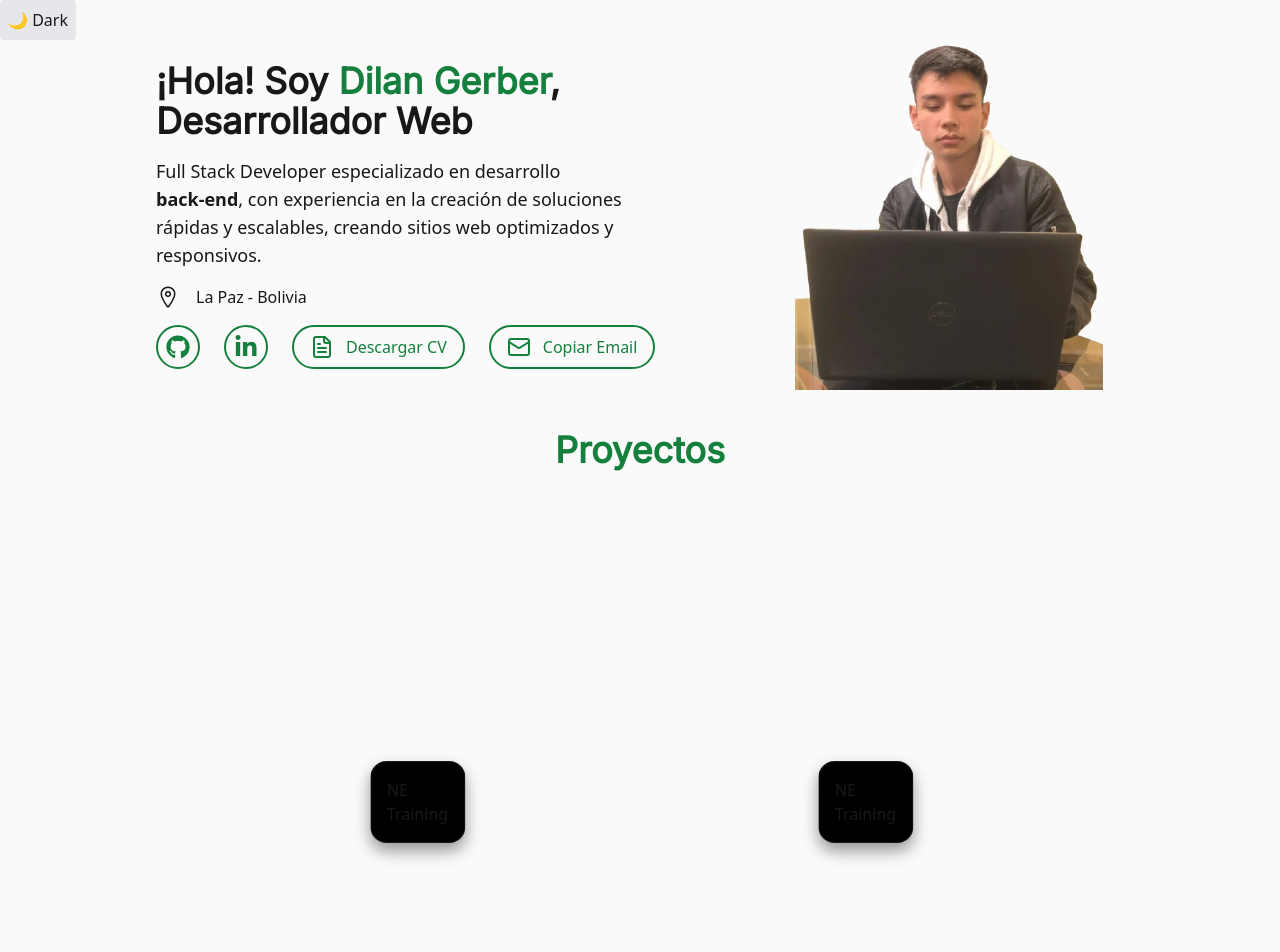
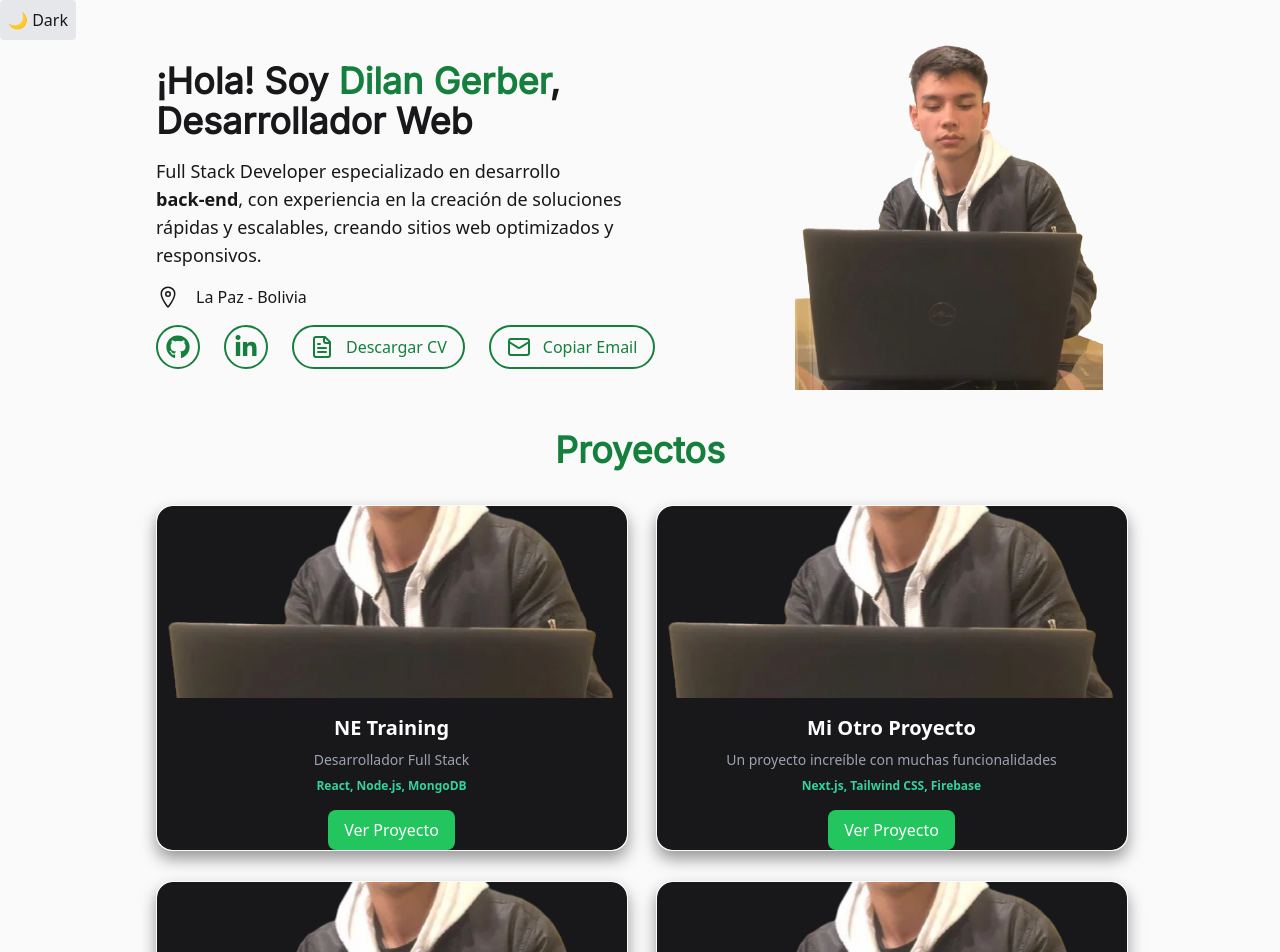
Before and after one commit to DilanGerber/portfolio-dilan, a Next.js app: page / in a window 1280 px wide. Shown: the top 952 px of the page. Built offline with nearby package versions, Linux system fonts and the light colour scheme.

Commit message:
composicion de projects, falta definir bien las cards

```diff
--- a/src/components/home/projects/Projects.jsx
+++ b/src/components/home/projects/Projects.jsx
@@ -7,35 +7,56 @@ const projectData = [
     id: 1,
     title: "NE Training",
     description: "Desarrollador Full Stack",
-    image: "Presencial - Mendoza, Argentina",
-    tecnologies: "JULIO 2022",
+    image: "/assets/Dilan-Gerber-image.webp",
+    tecnologies: "React, Node.js, MongoDB",
+    link: "/"
   },
   {
     id: 2,
-    title: "NE Training",
-    description: "Desarrollador Full Stack",
-    image: "Presencial - Mendoza, Argentina",
-    tecnologies: "JULIO 2022",
+    title: "Mi Otro Proyecto",
+    description: "Un proyecto increíble con muchas funcionalidades",
+    image: "/assets/Dilan-Gerber-image.webp",
+    tecnologies: "Next.js, Tailwind CSS, Firebase",
+    link: "/"
   },
-]
+  {
+    id: 3,
+    title: "Mi Otro Proyecto",
+    description: "Un proyecto increíble con muchas funcionalidades",
+    image: "/assets/Dilan-Gerber-image.webp",
+    tecnologies: "Next.js, Tailwind CSS, Firebase",
+    link: "/"
+  },
+  {
+    id: 4,
+    title: "Mi Otro Proyecto",
+    description: "Un proyecto increíble con muchas funcionalidades",
+    image: "/assets/Dilan-Gerber-image.webp",
+    tecnologies: "Next.js, Tailwind CSS, Firebase",
+    link: "/"
+  },
+];
 
 const Projects = () => {
   return (
-    <section className=' relative px-4 mt-10 max-w-[1000px] mx-auto'>
-        <h2 className="text-3xl lg:text-4xl font-bold font-inter text-green-700 dark:text-gray-900 text-center">Proyectos</h2>
-        <div className=' flex flex-wrap justify-center items-center p-4 gap-16 mt-10'>
-          {projectData.map(({
-            id, title, description, image, tecnologies
-          }) => (
-            <div key={id} className=' lg:min-h-[32.5rem] h-[25rem] flex items-center justify-center sm:w-96 w-[80vw]'>
-              <PinContainer >
-                {title}
-              </PinContainer>
-            </div>
-          ))}
-        </div>
+    <section className='relative px-4 mt-10 max-w-[1000px] mx-auto'>
+      <h2 className="text-3xl lg:text-4xl font-bold font-inter text-green-700 dark:text-gray-900 text-center">Proyectos</h2>
+      <div className="grid grid-cols-1 md:grid-cols-2 w-full max-w-[1000px] gap-x-8 gap-y-14 mt-8">
+  {projectData.map(({ id, title, description, image, tecnologies, link }) => (
+    <PinContainer key={id} title={title} href={link} className="w-full h-full">
+      <CardProjects
+        title={title}
+        image={image}
+        description={description}
+        tecnologies={tecnologies}
+        link={link}
+        className="w-full h-full"
+      />
+    </PinContainer>
+  ))}
+</div>
     </section>
-  )
-}
+  );
+};
 
-export default Projects
+export default Projects;
--- a/src/components/ui/3d-pin.jsx
+++ b/src/components/ui/3d-pin.jsx
@@ -36,7 +36,7 @@ export const PinContainer = ({
           style={{
             transform: transform,
           }}
-          className="absolute left-1/2 p-4 top-1/2  flex justify-start items-start  rounded-2xl  shadow-[0_8px_16px_rgb(0_0_0/0.4)] bg-black border border-white/[0.1] group-hover/pin:border-white/[0.2] transition duration-700 overflow-hidden">
+          className="absolute left-1/2  top-1/2  flex justify-start items-start  rounded-2xl  shadow-[0_8px_16px_rgb(0_0_0/0.4)] border border-white/[0.1] group-hover/pin:border-white/[0.2] transition duration-700 overflow-hidden">
           <div className={cn(" relative z-50 ", className)}>{children}</div>
         </div>
       </div>
@@ -51,7 +51,7 @@ export const PinPerspective = ({
 }) => {
   return (
     (<motion.div
-      className="pointer-events-none  w-96 h-80 flex items-center justify-center opacity-0 group-hover/pin:opacity-100 z-[60] transition duration-500">
+      className="pointer-events-none  w-full h-80 flex items-center justify-center opacity-0 group-hover/pin:opacity-100 z-[60] transition duration-500">
       <div className=" w-full h-full -mt-7 flex-none  inset-0">
         <div className="absolute top-0 inset-x-0  flex justify-center">
           <div
@@ -93,7 +93,7 @@ export const PinPerspective = ({
                 repeat: Infinity,
                 delay: 0,
               }}
-              className="absolute left-1/2 top-1/2  h-[11.25rem] w-[11.25rem] rounded-[50%] bg-sky-500/[0.08] shadow-[0_8px_16px_rgb(0_0_0/0.4)]"></motion.div>
+              className="absolute left-1/2 top-1/2  h-[11.25rem] w-[11.25rem] rounded-[50%] bg-emerald-500/[0.08] shadow-[0_8px_16px_rgb(0_0_0/0.4)]"></motion.div>
             <motion.div
               initial={{
                 opacity: 0,
@@ -112,7 +112,7 @@ export const PinPerspective = ({
                 repeat: Infinity,
                 delay: 2,
               }}
-              className="absolute left-1/2 top-1/2  h-[11.25rem] w-[11.25rem] rounded-[50%] bg-sky-500/[0.08] shadow-[0_8px_16px_rgb(0_0_0/0.4)]"></motion.div>
+              className="absolute left-1/2 top-1/2  h-[11.25rem] w-[11.25rem] rounded-[50%] bg-emerald-500/[0.08] shadow-[0_8px_16px_rgb(0_0_0/0.4)]"></motion.div>
             <motion.div
               initial={{
                 opacity: 0,
@@ -131,19 +131,19 @@ export const PinPerspective = ({
                 repeat: Infinity,
                 delay: 4,
               }}
-              className="absolute left-1/2 top-1/2  h-[11.25rem] w-[11.25rem] rounded-[50%] bg-sky-500/[0.08] shadow-[0_8px_16px_rgb(0_0_0/0.4)]"></motion.div>
+              className="absolute left-1/2 top-1/2  h-[11.25rem] w-[11.25rem] rounded-[50%] bg-emerald-500/[0.08] shadow-[0_8px_16px_rgb(0_0_0/0.4)]"></motion.div>
           </>
         </div>
 
         <>
           <motion.div
-            className="absolute right-1/2 bottom-1/2 bg-gradient-to-b from-transparent to-cyan-500 translate-y-[14px] w-px h-20 group-hover/pin:h-40 blur-[2px]" />
+            className="absolute right-1/2 bottom-1/2 bg-gradient-to-b from-transparent to-green-500 translate-y-[14px] w-px h-20 group-hover/pin:h-40 blur-[2px]" />
           <motion.div
-            className="absolute right-1/2 bottom-1/2 bg-gradient-to-b from-transparent to-cyan-500 translate-y-[14px] w-px h-20 group-hover/pin:h-40  " />
+            className="absolute right-1/2 bottom-1/2 bg-gradient-to-b from-transparent to-green-500 translate-y-[14px] w-px h-20 group-hover/pin:h-40  " />
           <motion.div
-            className="absolute right-1/2 translate-x-[1.5px] bottom-1/2 bg-cyan-600 translate-y-[14px] w-[4px] h-[4px] rounded-full z-40 blur-[3px]" />
+            className="absolute right-1/2 translate-x-[1.5px] bottom-1/2 bg-green-600 translate-y-[14px] w-[4px] h-[4px] rounded-full z-40 blur-[3px]" />
           <motion.div
-            className="absolute right-1/2 translate-x-[0.5px] bottom-1/2 bg-cyan-300 translate-y-[14px] w-[2px] h-[2px] rounded-full z-40 " />
+            className="absolute right-1/2 translate-x-[0.5px] bottom-1/2 bg-green-300 translate-y-[14px] w-[2px] h-[2px] rounded-full z-40 " />
         </>
       </div>
     </motion.div>)
--- a/src/components/ui/CardProjects.jsx
+++ b/src/components/ui/CardProjects.jsx
@@ -1,10 +1,26 @@
-import ThreeDPin from "@/lib/motionTransition/ThreeDPin";
+import Image from "next/image";
+import Link from "next/link";
 
-const CardProjects = () => {
+const CardProjects = ({ image, title, description, tecnologies, link }) => {
   return (
-      <ThreeDPin className="w-[500px] h-[300px] bg-gray-500 flex items-center justify-center ">
-        <p className="text-white font-bold">3D Card</p>
-      </ThreeDPin>
+    <div className="relative flex flex-col items-center w-[80vw] sm:w-[350px] lg:w-[470px] bg-zinc-900 rounded-2xl  shadow-lg hover:shadow-xl transition-all duration-300">
+      {/* Imagen del proyecto */}
+      <div className="relative w-full h-48 rounded-xl overflow-hidden">
+        <Image src={image} alt={title} width={500} height={300} className="object-cover w-full h-full" />
+      </div>
+
+      {/* Contenido de la card */}
+      <div className="mt-4 text-center">
+        <h1 className="font-bold text-xl text-white">{title}</h1>
+        <p className="text-sm text-gray-400 mt-2">{description}</p>
+        <p className="text-xs text-emerald-400 font-semibold mt-2">{tecnologies}</p>
+      </div>
+
+      {/* Botón de enlace */}
+      <div href={link} className="mt-4 bg-green-500 hover:bg-green-600 text-white px-4 py-2 rounded-lg transition-all duration-300">
+        Ver Proyecto
+      </div>
+    </div>
   );
 };
 
```
